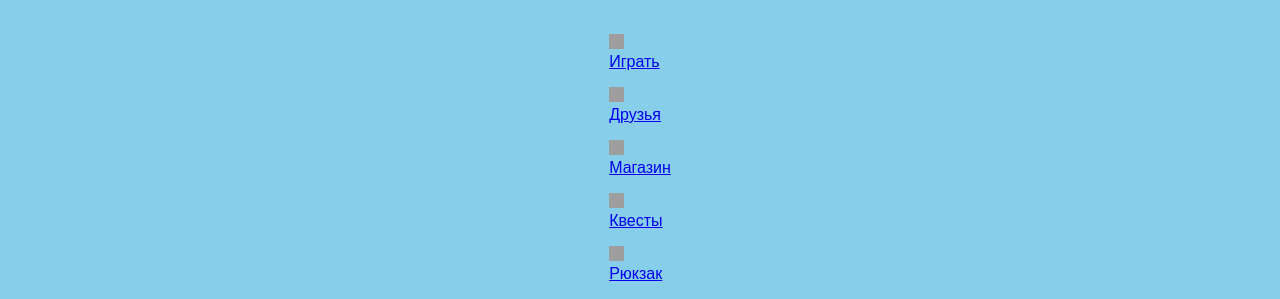
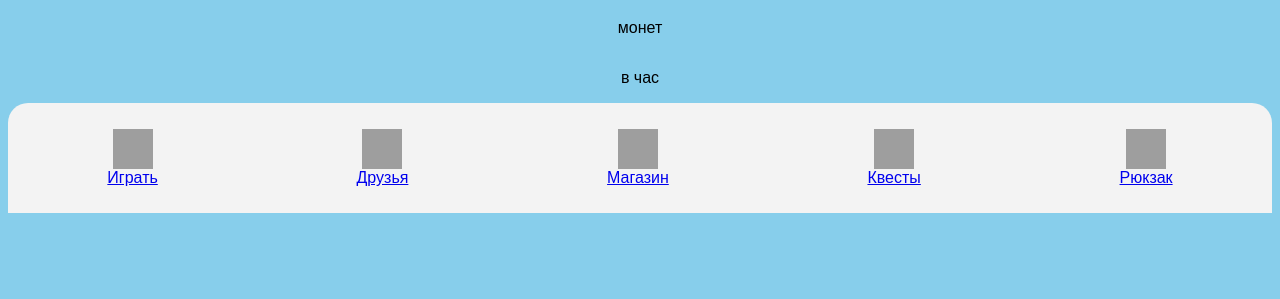
Before and after one commit to Max27347/test, a Flask app: page / in a window 1280 px wide. Shown: the part 1226-1525 px from the top of the page. After the commit the page ends 1439 px from the top, so only its background shows below. Run offline with Flask 3, Linux system fonts and the light colour scheme; grey boxes are pictures that could not be loaded.

Commit message:
mini app in telegram

```diff
--- a/static/style.css
+++ b/static/style.css
@@ -25,3 +25,60 @@
 #clickButton:hover {
     background-color: #0056b3;
 }
+#menu {
+    display: flex;
+    justify-content: space-around;
+    width: 100%;
+    background: #f3f3f3;
+    padding: 10px 0;
+    border-radius: 20px 20px 0 0;
+}
+
+#menu div {
+    text-align: center;
+    flex: 1;
+}
+
+#menu img {
+    width: 40px;
+    height: 40px;
+    display: block;
+    margin: 0 auto;
+}
+
+#menu span {
+    font-size: 14px;
+    color: black;
+}
+.social-buttons {
+    position: fixed;
+    top: 50%;
+    right: 10px;
+    transform: translateY(-50%);
+    display: flex;
+    flex-direction: column;
+    gap: 10px;
+}
+
+.social-buttons a {
+    display: flex;
+    align-items: center;
+    justify-content: center;
+    width: 50px;
+    height: 50px;
+    background-color: #ffffff;
+    border-radius: 50%;
+    box-shadow: 0 4px 6px rgba(0, 0, 0, 0.2);
+    transition: all 0.3s ease;
+    text-decoration: none;
+}
+
+.social-buttons a img {
+    width: 30px;
+    height: 30px;
+}
+
+.social-buttons a:hover {
+    transform: scale(1.1);
+    box-shadow: 0 6px 10px rgba(0, 0, 0, 0.4);
+}
```
